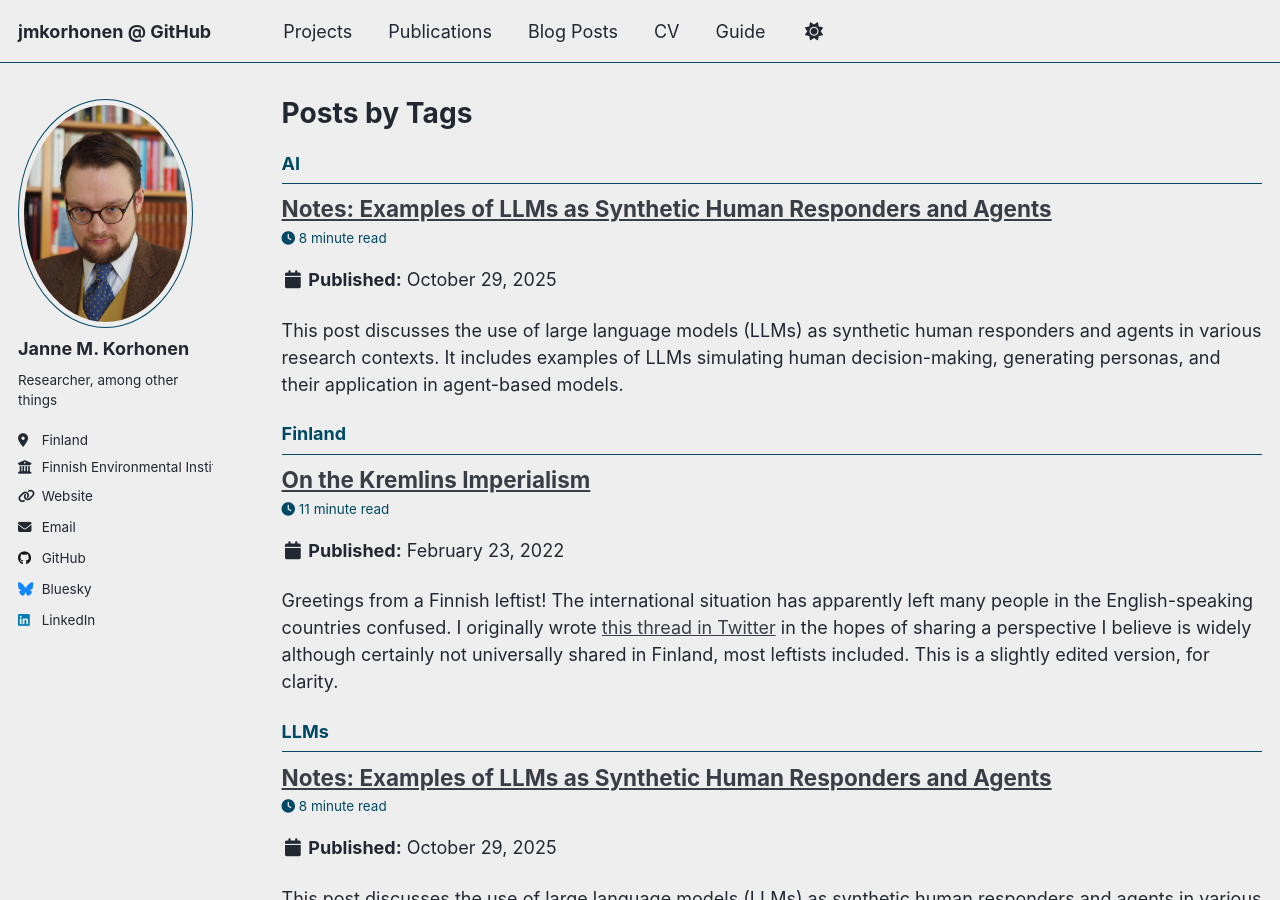
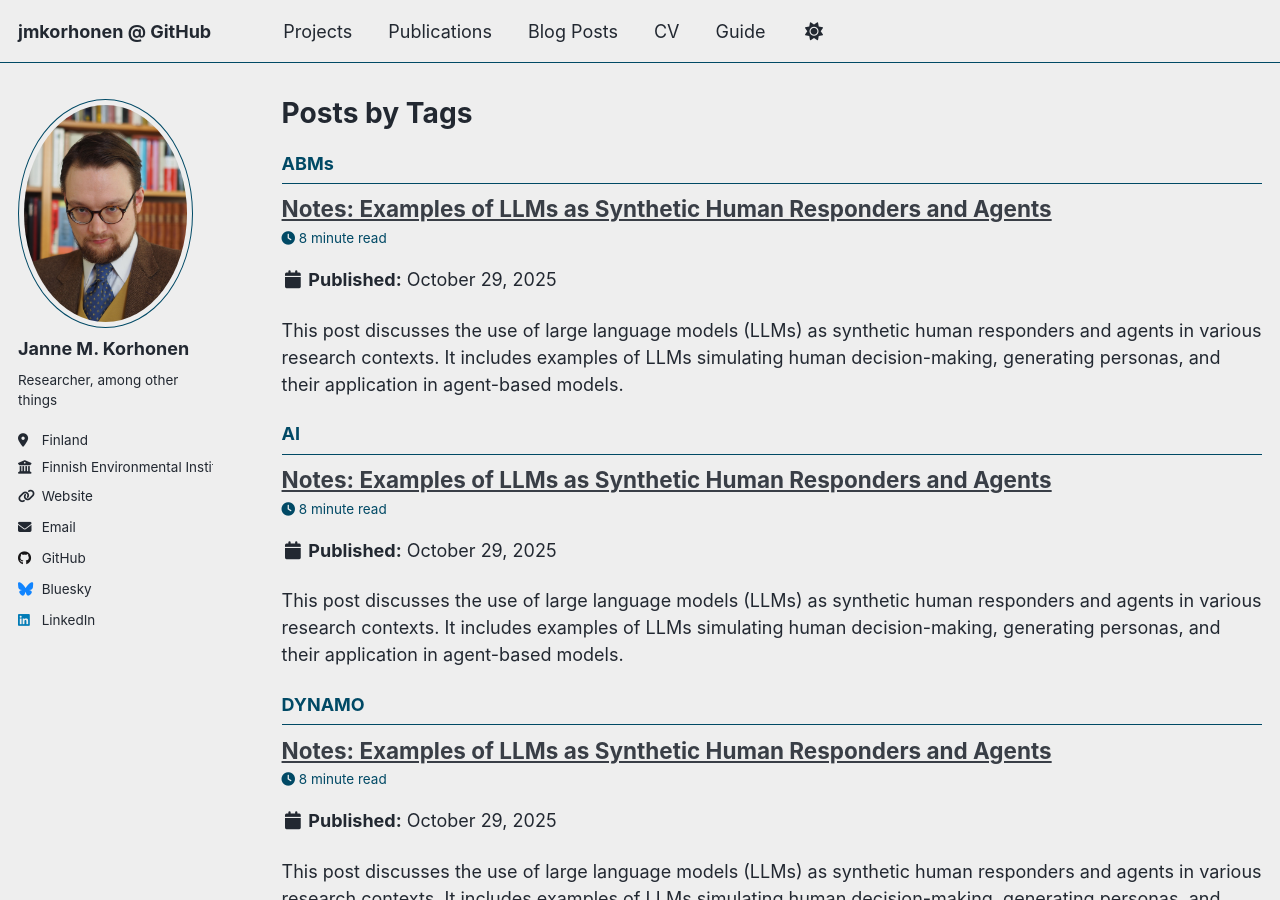
Before and after one commit to jmkorhonen/jmkorhonen.github.io, a Jekyll site: the page built from _pages/tag-archive.html, in a window 1280 px wide and 900 px high. Built offline with Jekyll 4.4.1, drawn with Linux system fonts in a browser that asks for light colours; a script that is not in the unit is left out; some of the changed text lies outside the part shown.

Commit message:
Update 2025-10-29-notes-examples-of-llms-as-synthetic-human-responders-and-agents.md

```diff
--- a/_posts/2025/2025-10-29-notes-examples-of-llms-as-synthetic-human-responders-and-agents.md
+++ b/_posts/2025/2025-10-29-notes-examples-of-llms-as-synthetic-human-responders-and-agents.md
@@ -8,6 +8,9 @@ tags:
 - AI
 - research
 - notebooks
+- DYNAMO
+- modelling
+- ABMs
 ---
 This post discusses the use of large language models (LLMs) as synthetic human responders and agents in various research contexts. It includes examples of LLMs simulating human decision-making, generating personas, and their application in agent-based models.
 
```
